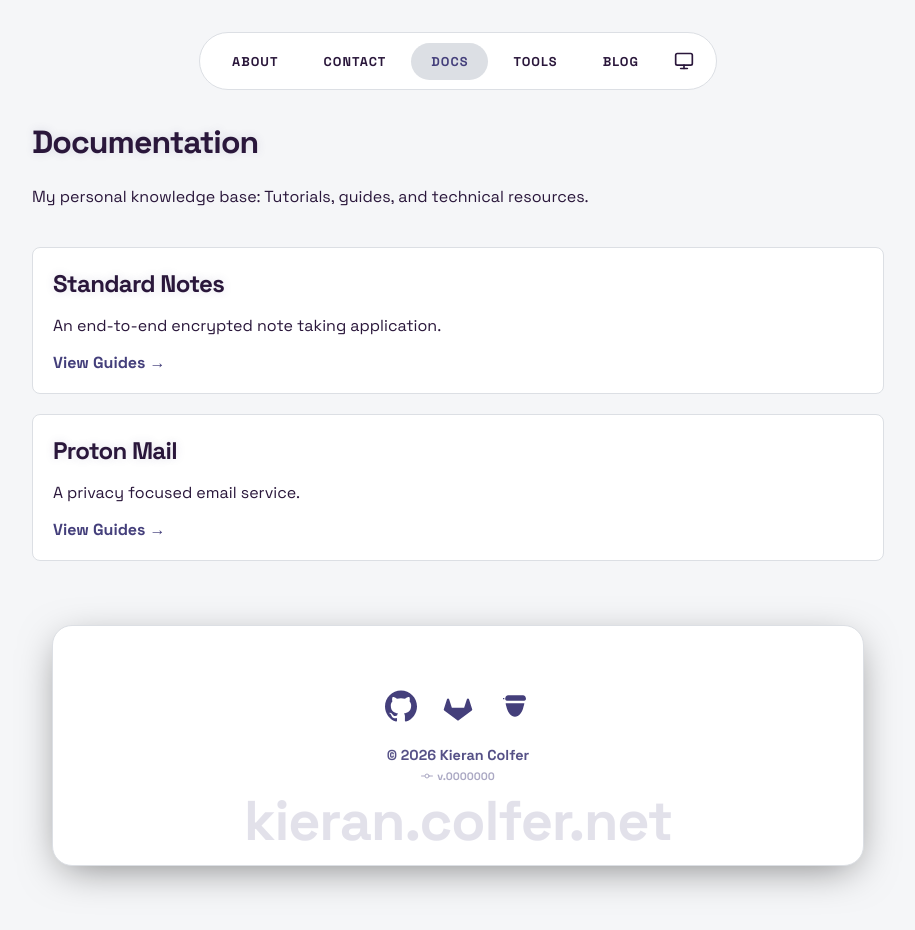
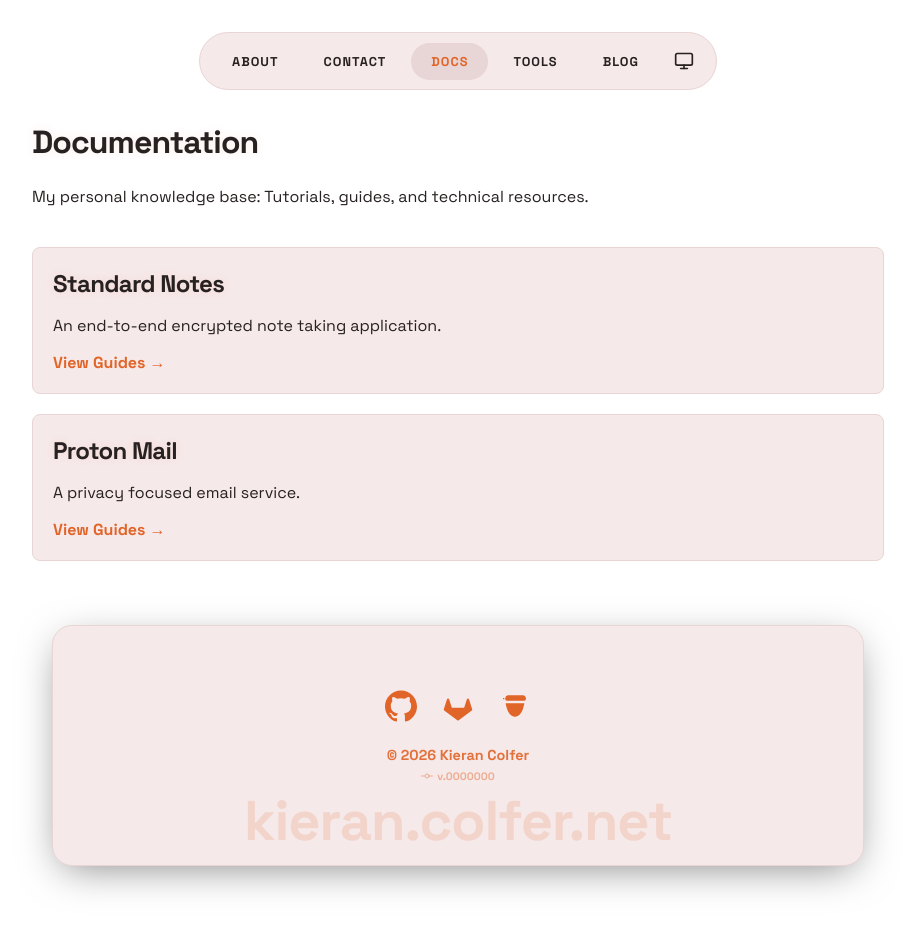
Before and after one commit to PASSK3YS/PASSK3YS.github.io, a Jekyll site: the page built from docs.md, in a window 1280 px wide. Shown: the whole page, without its empty margins (182-1097 px from the left). Built offline with Jekyll 4.4.1, drawn with Linux system fonts in a browser that asks for light colours.

Commit message:
chore: revert toprevious state

```diff
--- a/assets/css/style.css
+++ b/assets/css/style.css
@@ -6,14 +6,14 @@
 :root {
     color-scheme: dark;
     --width: 900px;
-    --bg: #2a173b;
-    --text: #e2e8f0;
-    --text-muted: #8fa6c4;
-    --accent: #95c5ac;
-    --accent-hover: #4c5c87;
-    --nav-bg: #3f2c5f;
-    --border: #443f7b;
-    --accent-glow: rgba(149, 197, 172, 0.15);
+    --bg: #272121;
+    --text: #F6E9E9;
+    --text-muted: #BFAFAF;
+    --accent: #E16428;
+    --accent-hover: #FFA270;
+    --nav-bg: #302A2A;
+    --border: #4A4040;
+    --accent-glow: rgba(225, 100, 40, 0.15);
 
     --sh-comment: #6c7893;
     --sh-keyword: #c678dd;
@@ -27,14 +27,14 @@
 
 [data-theme="light"] {
     color-scheme: light;
-    --bg: #f5f6f8;
-    --text: #2a173b;
-    --text-muted: #69809e;
-    --accent: #443f7b;
-    --accent-hover: #95c5ac;
-    --border: #dcdfe4;
-    --nav-bg: #ffffff;
-    --accent-glow: rgba(68, 63, 123, 0.15);
+    --bg: #ffffff;
+    --text: #272121;
+    --text-muted: #595050;
+    --accent: #E16428;
+    --accent-hover: #c9551e;
+    --border: #e8d5d5;
+    --nav-bg: #F6E9E9;
+    --accent-glow: rgba(225, 100, 40, 0.1);
 }
 
 body, .footer-card, .profile-img, pre, code, h1, h2, h3, a, blockquote {
```
